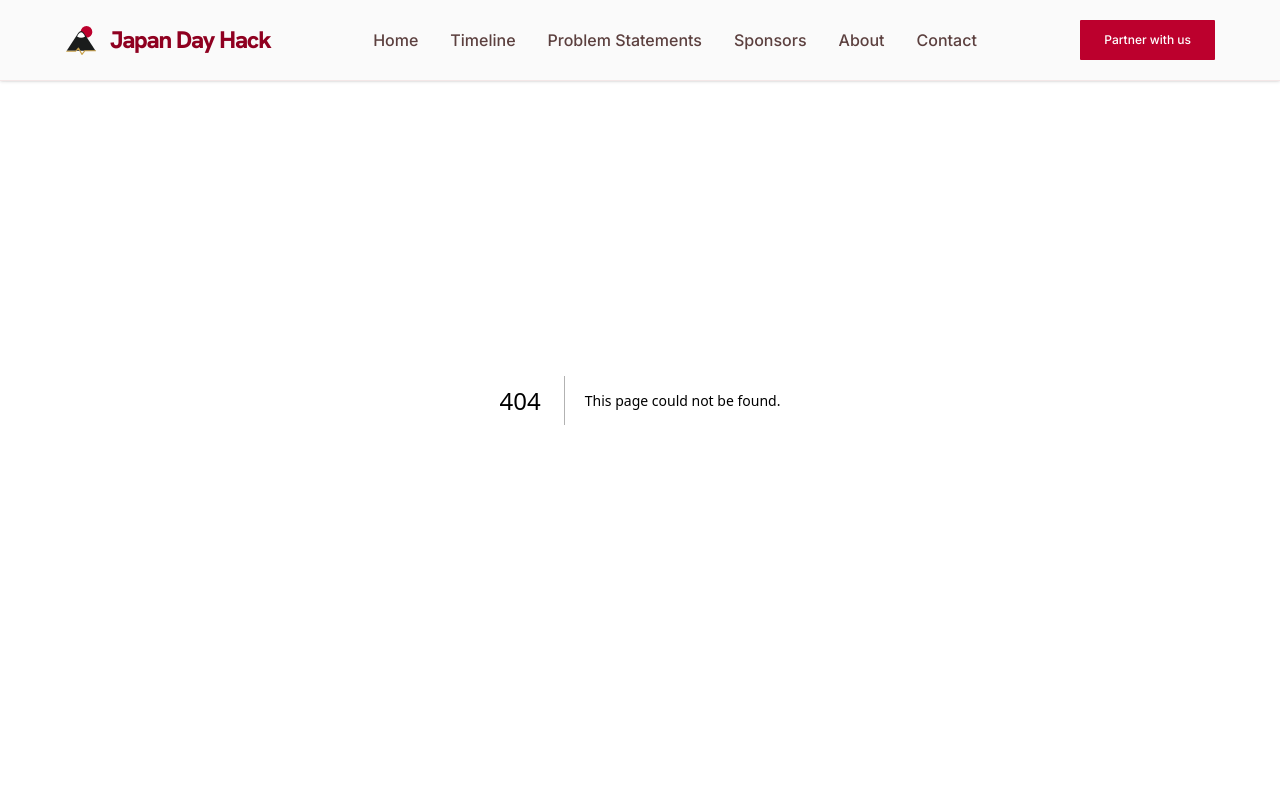
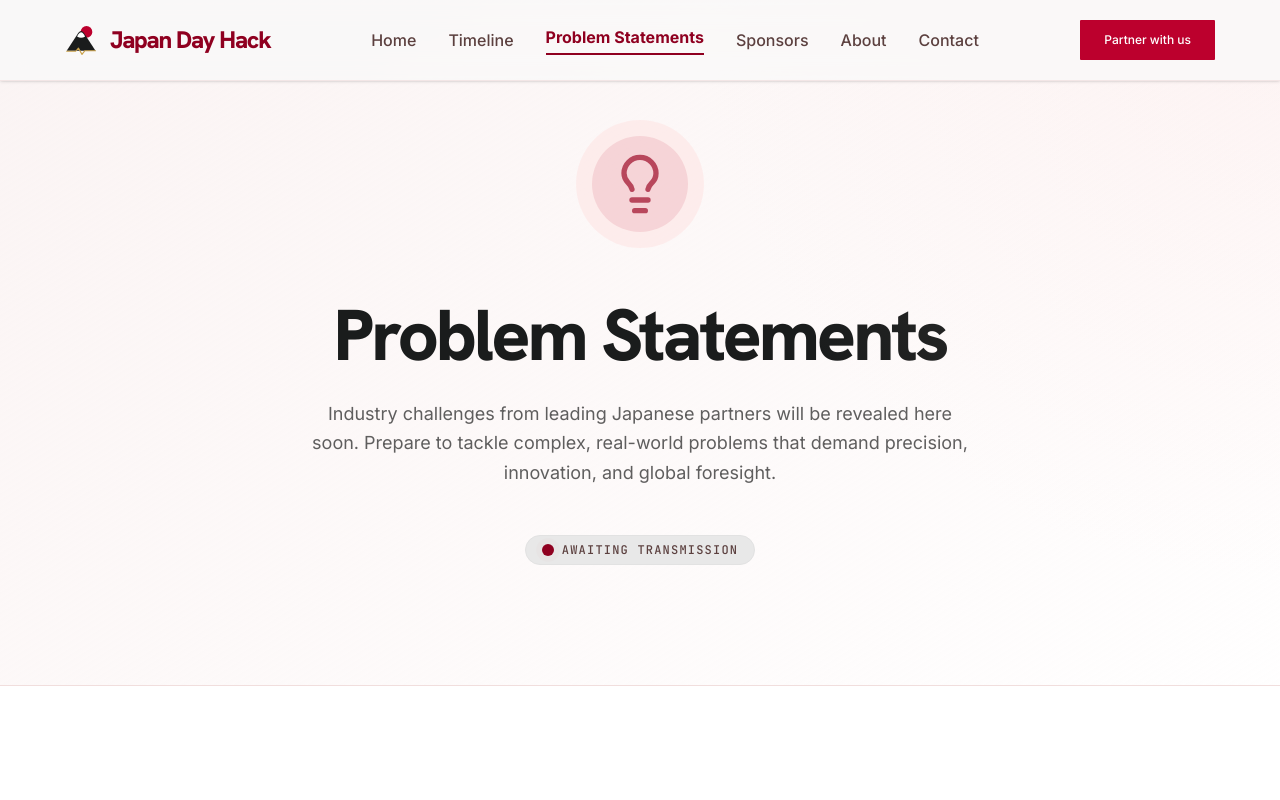
Before and after one commit to FloatingComet62/japanday, a Next.js app: page /problem-statements in a window 1280 px wide. Before the commit this address had no page. Shown: the top 800 px of the page. Built offline with nearby package versions, Linux system fonts and the light colour scheme.

Commit message:
UI: Problem Statements

```diff
--- a/app/navbar.tsx
+++ b/app/navbar.tsx
@@ -10,7 +10,7 @@ import { Logo } from "@/components/logo"
 const links = [
   { label: "Home", href: "/" },
   { label: "Timeline", href: "/timeline" },
-  { label: "Problem Statements", href: "#" },
+  { label: "Problem Statements", href: "/problem-statements" },
   { label: "Sponsors", href: "#" },
   { label: "About", href: "#" },
   { label: "Contact", href: "#" },
--- /dev/null
+++ b/app/problem-statements/page.tsx
@@ -0,0 +1,74 @@
+"use client";
+
+import { motion } from "motion/react";
+import { LightbulbIcon } from "lucide-react";
+
+const fadeUp = {
+  initial: { opacity: 0, y: 20 },
+  animate: { opacity: 1, y: 0 },
+};
+
+export default function ProblemStatementsPage() {
+  return (
+    <main className="flex-grow pt-[120px] pb-section-gap flex items-center justify-center relative overflow-hidden">
+      {/* Subtle background accent */}
+      <div
+        className="absolute inset-0 pointer-events-none opacity-20"
+        style={{
+          backgroundImage:
+            "radial-gradient(circle at top right, var(--color-primary-fixed), transparent 40%)",
+        }}
+      />
+
+      <div className="w-full max-w-[1280px] mx-auto px-margin-mobile md:px-margin-desktop">
+        <div className="max-w-3xl mx-auto text-center flex flex-col items-center">
+          {/* Graphic */}
+          <motion.div
+            {...fadeUp}
+            transition={{ duration: 0.6, ease: [0.16, 1, 0.3, 1] }}
+            className="mb-12 relative w-32 h-32 flex items-center justify-center"
+          >
+            <div className="absolute inset-0 bg-primary-fixed rounded-full opacity-30 animate-pulse" />
+            <div className="absolute inset-4 bg-primary-container rounded-full opacity-10" />
+            <LightbulbIcon className="size-16 text-primary" />
+          </motion.div>
+
+          {/* Typography */}
+          <motion.h1
+            {...fadeUp}
+            transition={{ duration: 0.6, delay: 0.1, ease: [0.16, 1, 0.3, 1] }}
+            className="font-display-lg-mobile md:font-display-lg text-display-lg-mobile md:text-display-lg text-on-surface mb-6"
+          >
+            Problem Statements
+          </motion.h1>
+          <motion.p
+            {...fadeUp}
+            transition={{ duration: 0.6, delay: 0.2, ease: [0.16, 1, 0.3, 1] }}
+            className="font-body-lg text-body-lg text-faint max-w-2xl leading-relaxed mb-12"
+          >
+            Industry challenges from leading Japanese partners will be revealed
+            here soon. Prepare to tackle complex, real-world problems that demand
+            precision, innovation, and global foresight.
+          </motion.p>
+
+          {/* Status */}
+          <motion.div
+            {...fadeUp}
+            transition={{ duration: 0.6, delay: 0.3, ease: [0.16, 1, 0.3, 1] }}
+            className="flex flex-col sm:flex-row items-center gap-4"
+          >
+            <div className="inline-flex items-center gap-2 px-4 py-2 bg-surface-container-high rounded-full border border-surface-variant">
+              <span className="relative flex h-3 w-3">
+                <span className="animate-ping absolute inline-flex h-full w-full rounded-full bg-primary-container opacity-75" />
+                <span className="relative inline-flex rounded-full h-3 w-3 bg-primary" />
+              </span>
+              <span className="font-label-caps text-label-caps text-on-surface-variant uppercase tracking-widest">
+                Awaiting Transmission
+              </span>
+            </div>
+          </motion.div>
+        </div>
+      </div>
+    </main>
+  );
+}
--- a/app/problem_statements.tsx
+++ /dev/null
@@ -1,11 +0,0 @@
-export function ProblemStatements() {
-  return (
-    <div
-      id="problem_statements"
-      className="py-24 flex flex-col items-center gap-4 text-4xl"
-    >
-      <div className="text-8xl font-bold">Problem Statements</div>
-      <div>Coming Soon</div>
-    </div>
-  )
-}
```
